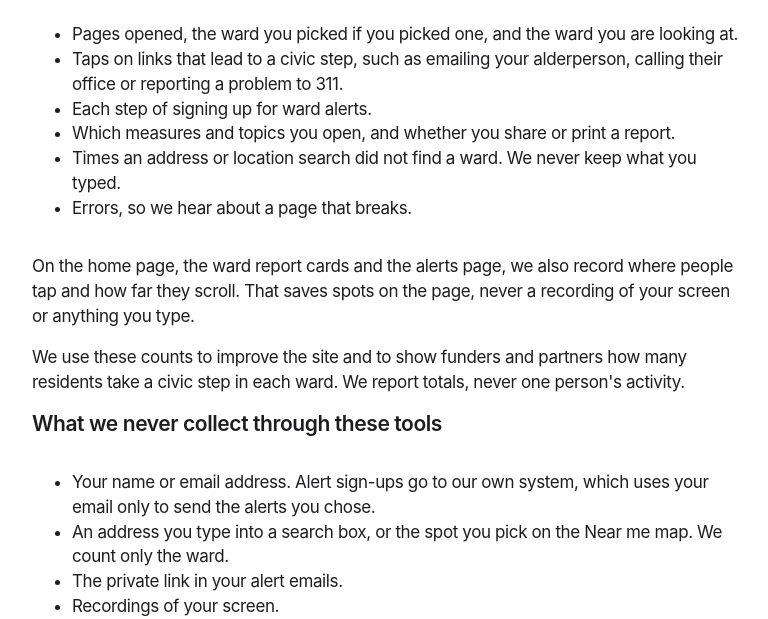
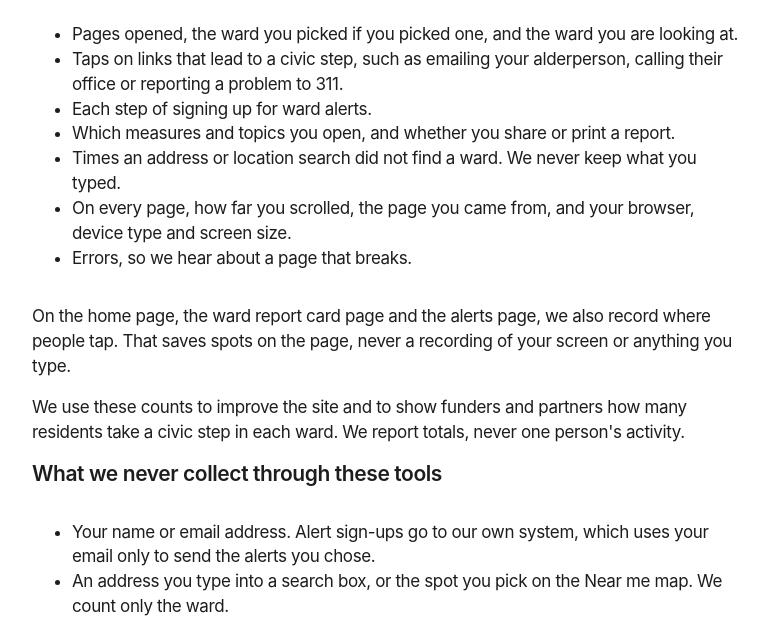
Before and after one commit to HarryBrisson/ward-wise-frontend, a Flask app: page /privacy in a window 1280 px wide. Shown: the part 507-1126 px from the top of the page, without its empty margins (250-1018 px from the left). Run offline with Flask 3, Linux system fonts and the light colour scheme; data that the repository does not hold is empty; some libraries are stand-ins or nearby versions.

Commit message:
privacy page: say what PostHog records on every page (scroll depth, referrer, device) and name the heat map pages plainly
Co-Authored-By: Claude Opus 5.5 <noreply@anthropic.com>

```diff
--- a/templates/privacy.html
+++ b/templates/privacy.html
@@ -17,9 +17,10 @@
         <li>Each step of signing up for ward alerts.</li>
         <li>Which measures and topics you open, and whether you share or print a report.</li>
         <li>Times an address or location search did not find a ward. We never keep what you typed.</li>
+        <li>On every page, how far you scrolled, the page you came from, and your browser, device type and screen size.</li>
         <li>Errors, so we hear about a page that breaks.</li>
       </ul>
-      <p>On the home page, the ward report cards and the alerts page, we also record where people tap and how far they scroll. That saves spots on the page, never a recording of your screen or anything you type.</p>
+      <p>On the home page, the ward report card page and the alerts page, we also record where people tap. That saves spots on the page, never a recording of your screen or anything you type.</p>
       <p>We use these counts to improve the site and to show funders and partners how many residents take a civic step in each ward. We report totals, never one person's activity.</p>
 
       <h2 class="fd-h3">What we never collect through these tools</h2>
```
